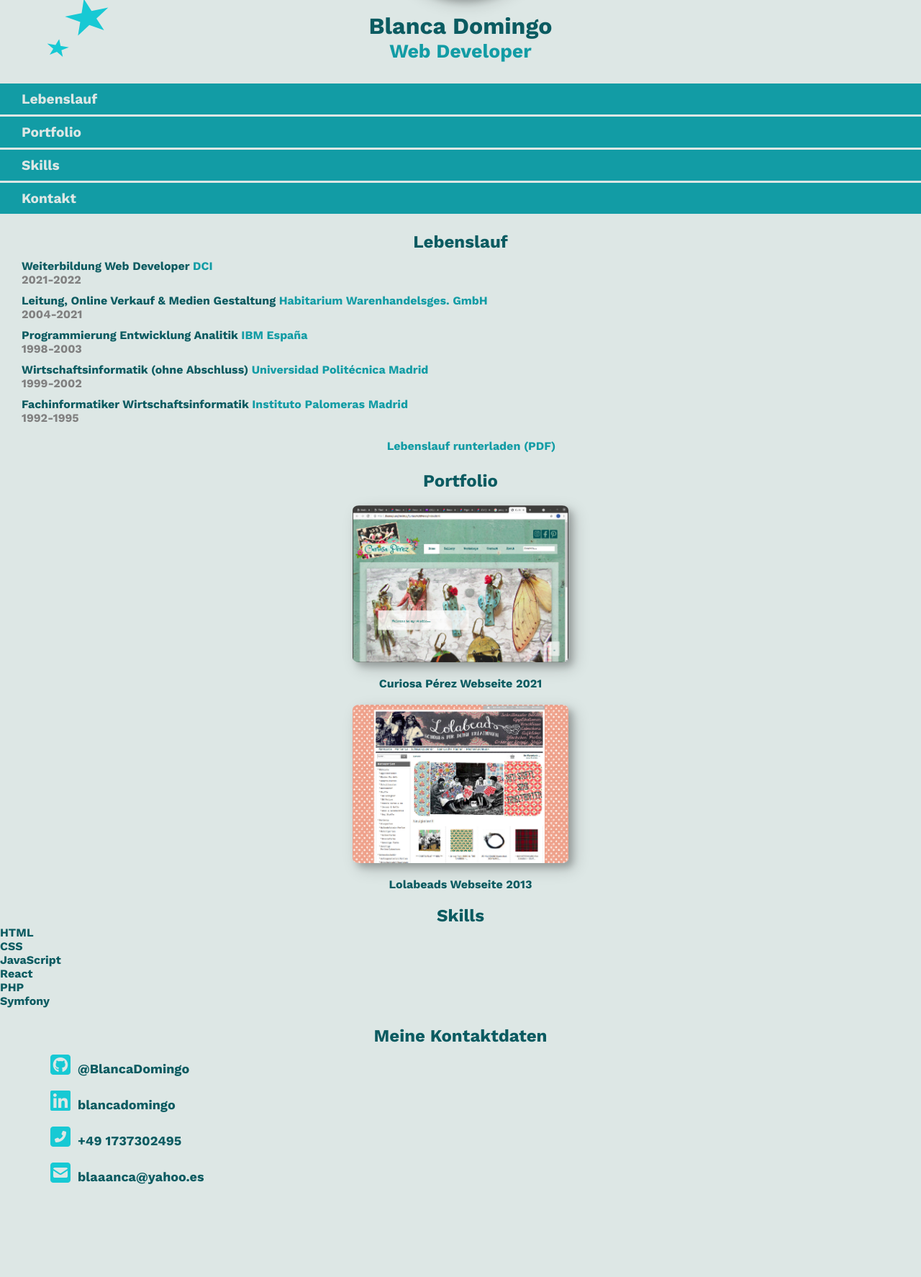
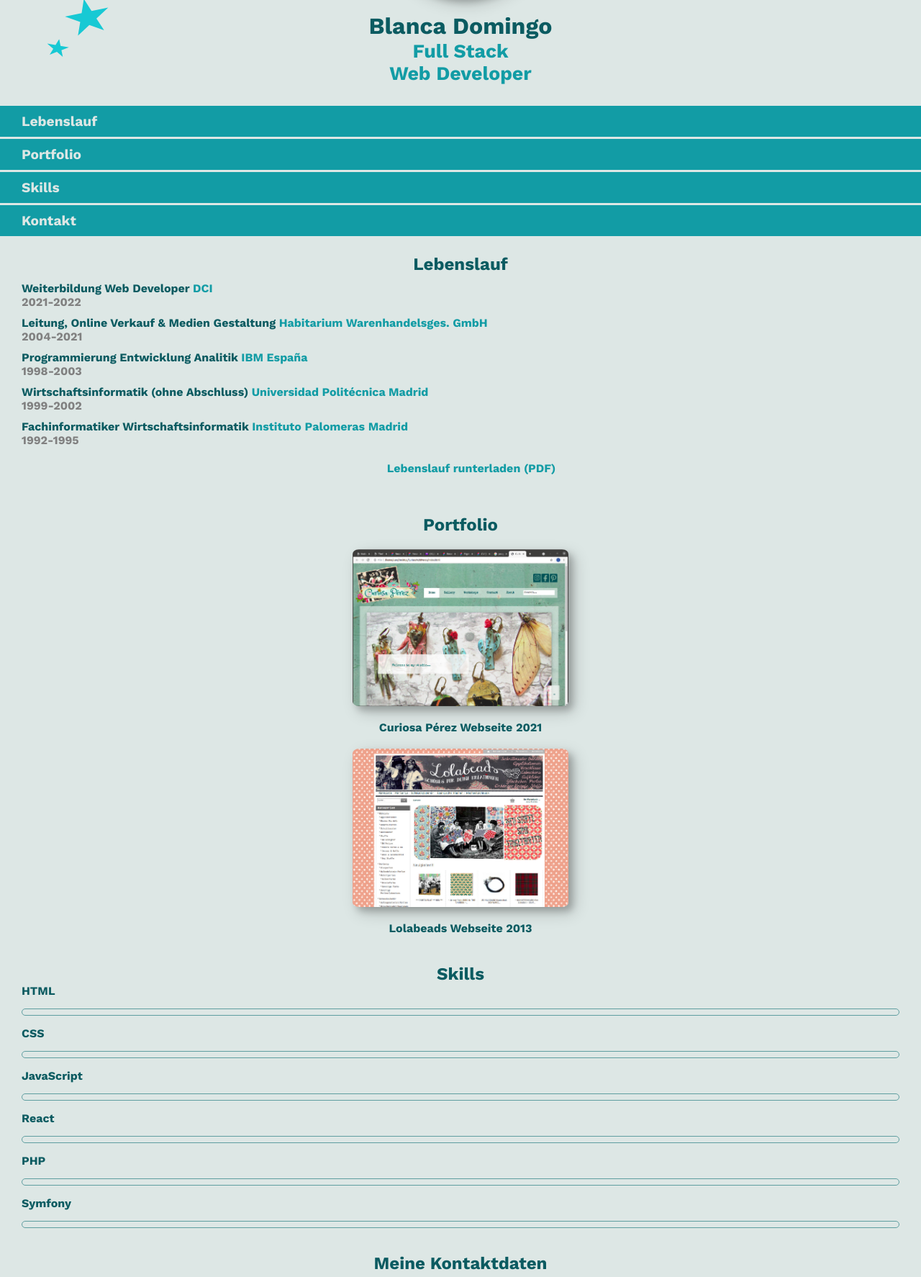
Before and after one commit to BlancaDomingo/portfolio, a website: page index.html in a window 1280 px wide. Shown: the part 306-2080 px from the top of the page at 72% size. Before the commit the page ends 1959 px from the top, so only its background shows below. Drawn offline with Linux system fonts and the light colour scheme.

Commit message:
skills geändert

```diff
--- a/index.html
+++ b/index.html
@@ -13,9 +13,9 @@
     <!-- viewport por defecto...lo leen solo los móviles-->
     <meta name="viewport" content="width=device-width, initial-scale=1.0">
     <!-- standards ? -->
-  <!--   <link rel="stylesheet" href="https://cdnjs.cloudflare.com/ajax/libs/font-awesome/5.15.3/css/all.min.css"
+   <link rel="stylesheet" href="https://cdnjs.cloudflare.com/ajax/libs/font-awesome/5.15.3/css/all.min.css"
         integrity="sha512-iBBXm8fW90+nuLcSKlbmrPcLa0OT92xO1BIsZ+ywDWZCvqsWgccV3gFoRBv0z+8dLJgyAHIhR35VZc2oM/gI1w=="
-        crossorigin="anonymous" /> -->
+        crossorigin="anonymous" />
 
      <!--    <link rel="stylesheet" href="normalize.css"> -->
     <!--     <link rel="stylesheet" href="reset.css"> -->
@@ -58,7 +58,7 @@
         <span class="thirdStar"></span>
         <h1>
             <p>Blanca Domingo</p>
-            <p class="WebDev">Web Developer</p>
+            <p class="WebDev">Full Stack<br>Web Developer</p>
         </h1>
 
         <div>
@@ -119,11 +119,17 @@
         <div id="skills">
             <h2>Skills</h2>
             <p>HTML</p>
+            <div class="skillsCont"></div>
             <p>CSS</p>
+            <div class="skillsCont"></div>
             <p>JavaScript</p>
+            <div class="skillsCont"></div>
             <p>React</p>
+            <div class="skillsCont"></div>
             <p>PHP</p>
+            <div class="skillsCont"></div>
             <p>Symfony</p>
+            <div class="skillsCont"></div>
 
         </div>
 
--- a/static/css/style.css
+++ b/static/css/style.css
@@ -16,12 +16,15 @@
 body {
     /* background-color: whitesmoke; */
     background-color: rgba(221, 231, 229, 1);
+/* background: linear-gradient(white rgba(221, 231, 229, 1) ); */
     scroll-behavior: smooth;
     font-family: 'wSans';
 
     color: rgba(11, 91, 97, 1);
     font-weight: bold;
+
 }
+
 /*
 .firstBox {
     background-color: rgba(221, 231, 229, 1);
@@ -38,6 +41,7 @@
     box-shadow: 6px 6px 10px rgba(0, 0, 0, 0.2), 8px 8px 22px rgba(0, 0, 0, 0.19);
 
 }
+
 .foto:hover {
     margin: 43px auto 17px;
     box-shadow: 6px 6px 10px rgba(0, 0, 0, 0.2);
@@ -51,7 +55,7 @@
     height: 53px;
     left: 75%;
     top: 3%;
-    background:#17C9D4;
+    background: #17C9D4;
 
     /* background: rgba(18, 156, 165, 0.11); */
     transform: rotate(-10deg);
@@ -65,7 +69,7 @@
     left: 7%;
     top: 38%;
 
-    background:#17C9D4;
+    background: #17C9D4;
     transform: rotate(-11.92deg);
 }
 
@@ -77,7 +81,7 @@
     left: 5%;
     top: 45%;
 
-    background:#17C9D4;
+    background: #17C9D4;
     transform: rotate(10deg);
 
 }
@@ -136,9 +140,10 @@
 
 #lebenslauf {
     /* padding-top: 20px; */
-    padding: 25px 30px 0 30px;
+    padding: 25px 30px 30px 30px;
 
 }
+
 #lebenslauf div {
     margin-top: 10px;
 
@@ -149,9 +154,10 @@
     color: rgba(11, 91, 97, 1);
     margin-top: 10px;
 }
+
 #lebenslauf a {
     text-decoration: none;
-    color:#129CA5;
+    color: #129CA5;
 }
 
 #lebenslauf div:last-of-type {
@@ -165,7 +171,7 @@
 #lebenslauf a:hover {
 
 
-    color:white;
+    color: white;
 }
 
 #lebenslauf p {
@@ -201,40 +207,65 @@
     margin: 22px auto 18px;
     box-shadow: 6px 6px 10px rgba(0, 0, 0, 0.2);
 }
+
 #portfolio p {
     margin-bottom: 20px;
     text-align: center;
+}
+
+/* skills */
+
+#skills {
+    padding: 20px 30px 0 30px;
+}
+
+.skillsCont {
+    width: 100%;
+    height: 10px;
+    margin: 15px 20px 15px 0;
+    border-radius: 5px;
+    border: cadetblue 1px solid;
 }
 
 
 /* kontakt */
 #kontakt {
     /* padding-top: 20px; */
-  padding: 25px 30px 0 30px;
+    padding: 20px 30px;
 }
-#kontakt div {
+
+
+
+#kontakt a {
+
+    font-size: large;
+    display: inline;
+
+    margin: 20px 30px 20px;
+    text-decoration: none;
+    color: rgba(11, 91, 97, 1);
 
 
 }
 
-#kontakt a {
-
-  font-size:large;
-  display: inline;
-  margin: 20px 30px 20px;
-  text-decoration: none;
-  color:rgba(11, 91, 97, 1);
-
-
-}
 #kontakt i {
     font-size:xx-large;
     height: 30px;
     margin: 10px;
     text-decoration: none;
-    color:#17C9D4;
+    color: #17C9D4;
+    vertical-align: middle;
 
 }
-#kontakt i a:hover {
-  color: white;
+
+#kontakt div:hover {
+    font-size: larger;
+
 }
+
+/* #kontakt a:hover {
+    font-size: larger;
+}
+#kontakt i:hover {
+    font-size: inherit;
+} */
```
Lines whose indentation alone changed are shown as unchanged.
